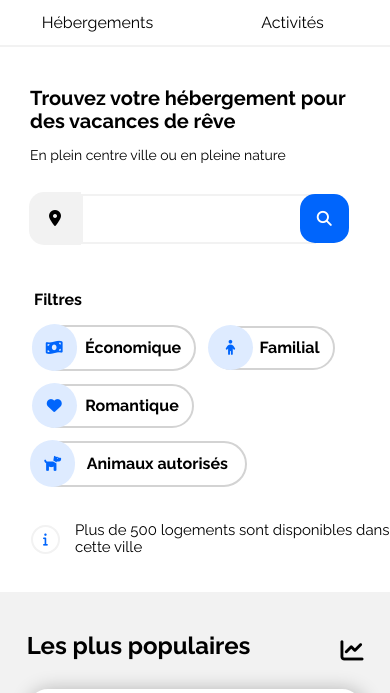
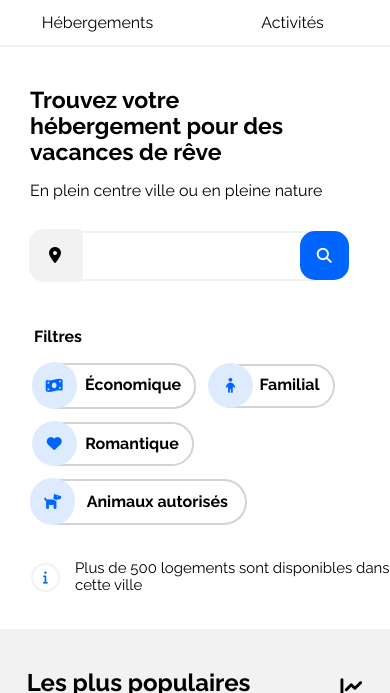
Before and after one commit to JihadOujadi/Booki, a plain HTML site: page index.html in a window 390 px wide. Shown: the part 88-781 px from the top of the page. Drawn offline with Linux system fonts and the light colour scheme.

Commit message:
modif section top

```diff
--- a/css/styles.css
+++ b/css/styles.css
@@ -565,11 +565,12 @@ footer nav p {
   }
   .container-top h1{
     margin-left: 10px;
-    padding-right: 40px;
+    padding-right: 60px;
+    font-size: 23px;
   }
   .text-top{
     margin-left: 10px;
-    font-size: 14px;
+    font-size: 16px;
   }
   form{
     margin-right: 0;
```
